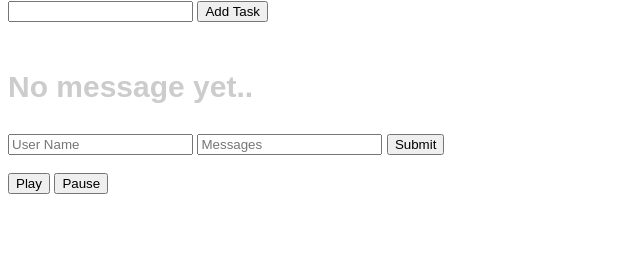
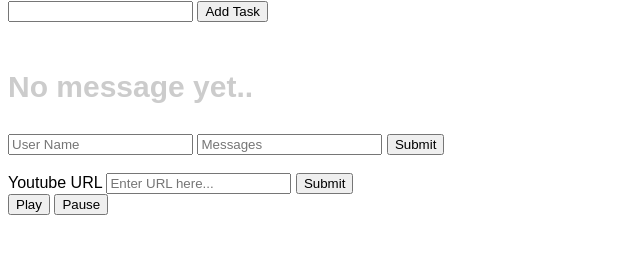
Before and after one commit to asori015/Youtube-Synchronization-Website, a Flask app: page / in a window 1280 px wide. Shown: the part 263-523 px from the top of the page, without its empty margins (0-640 px from the left). Run offline with Flask 2, Linux system fonts and the light colour scheme; data comes from the database, SQL or seed files in the repository; some libraries are stand-ins or nearby versions.

Commit message:
Users can now submit and play new youtube videos

```diff
--- a/app.py
+++ b/app.py
@@ -3,9 +3,10 @@ from flask.globals import request
 from flask_sqlalchemy import SQLAlchemy
 from flask_socketio import SocketIO
 from datetime import datetime
-import json
+import re
 
 app = Flask(__name__)
+app.config['SEND_FILE_MAX_AGE_DEFAULT'] = 0
 
 #sqlite initalization
 app.config['SQLALCHEMY_DATABASE_URI'] = 'sqlite:///test.db'
@@ -17,6 +18,8 @@ app.config['SECRET_KEY'] = 'vajiralongko1232#'
 socketio = SocketIO(app)
 
 currentSeconds = {'seconds': 0.0}
+currentURL = 'M7lc1UVf-VE'
+currentPlayState = False
 
 class Todo(db.Model):
     id = db.Column(db.Integer, primary_key = True)
@@ -77,11 +80,24 @@ def messageReceived(methods=['GET', 'POST']):
 @socketio.on('my event')
 def handle_my_custom_event(json, methods=['GET', 'POST']):
     print('received my event: ' + str(json))
+    print(request.sid)
     socketio.emit('my response', json, callback=messageReceived)
+
+@socketio.on('new url')
+def setYoutubeURL(json):
+    x = re.findall(r'(http://)?(https://)?www\.youtube\.com/watch\?v=([a-zA-Z0-9_]+)(&list=)?([a-zA-z0-9_]+)?(&index=)?([0-9])?', json['url'])
+    print('got new url' + str(json))
+    print(x)
+    if len(x) > 0:
+        currentURL = x[0][2]
+        socketio.emit('new url', {"new url" : x[0][2]})
+    elif len(x) == 0:
+        socketio.emit('new url', {"new url" : ""})
 
 @socketio.on('play')
 def playYoutube():
     print('playing video')
+    currentPlayState = True
     socketio.emit('play', currentSeconds)
 
 @socketio.on('pause')
@@ -89,11 +105,23 @@ def pauseYoutube(json):
     print('pausing video')
     print(json['seconds'])
     currentSeconds['seconds'] = json['seconds']
+    currentPlayState = False
     socketio.emit('pause')
 
 @socketio.on('connect')
 def log_connect():
     print("new user connected")
+    # print(request)
+    # print(request.sid)
+    # print(request.namespace)
+    # print(request.namespace.socket)
+    # print(request.namespace.socket.sessid)
+    # socketio.
+    # socketio.emit('startup', {
+    #     'url' : currentURL,
+    #     'seconds' : str(currentSeconds['seconds']),
+    #     'state' : str(currentPlayState)
+    # }, broadcast=False)
 
 @socketio.on('disconnect')
 def log_disconnect():
--- a/static/javascript/socketio.js
+++ b/static/javascript/socketio.js
@@ -15,6 +15,15 @@ socket.on( 'connect', function() {
         } )
         $( 'input.message' ).val( '' ).focus()
     } )
+
+    var form = $('#youtubeurl').on('submit', function(e){
+        e.preventDefault()
+        let url = $('input.url').val()
+        socket.emit('new url', {
+            url : url
+        })
+        $('input.url').val('').focus() //clear text field
+    })
 } )
 
 socket.on( 'my response', function( msg ) {
@@ -25,8 +34,22 @@ socket.on( 'my response', function( msg ) {
     }
 })
 
-socket.on('play', function(msg){
-    player.seekTo(msg.seconds)
+socket.on('startup', function(json) {
+    player.loadVideoById(json['url'])
+    player.seekTo(json['seconds'])
+    if(json['state'] == 'True'){
+        player.playVideo()
+    }
+})
+
+socket.on('new url', function(json) {
+    if(json['new url'] != ''){
+        player.loadVideoById(json['new url'])
+    }
+})
+
+socket.on('play', function(json){
+    player.seekTo(json['seconds'])
     player.playVideo()
 })
 
@@ -41,3 +64,7 @@ function playFunction(){
 function pauseFunction(){
     socket.emit('pause', {seconds:player.getCurrentTime()})
 }
+
+function onStateChange(event){
+    console.log(event.data)
+}
--- a/templates/base.html
+++ b/templates/base.html
@@ -4,6 +4,9 @@
     <meta charset="UTF-8">
     <meta name="viewport" content="width=device-width, initial-scale=1.0">
     <meta http-equiv="X-UA-Compatible" content="ie=edge">
+    <meta http-equiv='cache-control' content='no-cache'>
+    <meta http-equiv='expires' content='0'>
+    <meta http-equiv='pragma' content='no-cache'>
     <link rel="stylesheet" href="{{ url_for('static', filename='css/style.css') }}">
     <link rel="shortcut icon" href="{{ url_for('static', filename='favicon.ico') }}">
     {% block head %}{% endblock %}
--- a/templates/index.html
+++ b/templates/index.html
@@ -43,14 +43,19 @@
         <div class="message_holder"></div>
 
         <form id="chatform" action="" method="POST">
-          <input type="text" class="username" placeholder="User Name"/>
-          <input type="text" class="message" placeholder="Messages"/>
-          <input type="submit"/>
+          <input type="text" class="username" placeholder="User Name">
+          <input type="text" class="message" placeholder="Messages">
+          <input type="submit">
         </form>
 
         <br>
 
-        <!-- <iframe width="512" height="288" src="https://www.youtube.com/embed/82hnvUYY6QA" frameborder="0" allow="accelerometer; autoplay; clipboard-write; encrypted-media; gyroscope; picture-in-picture" allowfullscreen></iframe> -->
+        <form id="youtubeurl" action="" method="POST">
+          <label>Youtube URL</label>
+          <input type="text" class="url" placeholder="Enter URL here...">
+          <input type="submit">
+        </form>
+
         <div id="player"></div>
         <script>
           var tag = document.createElement('script');
@@ -64,29 +69,9 @@
             player = new YT.Player('player', {
               height: '390',
               width: '640',
-              videoId: 'M7lc1UVf-VE',
-              // events: {
-              //   'onReady': onPlayerReady,
-              //   'onStateChange': onPlayerStateChange
-              // }
+              videoId: 'M7lc1UVf-VE'
             });
           }
-
-          // function onPlayerReady(event) {
-          //   event.target.playVideo();
-          // }
-
-          // var done = false;
-
-          // function onPlayerStateChange(event) {
-          //   if (event.data == YT.PlayerState.PLAYING && !done) {
-          //     setTimeout(stopVideo, 6000);
-          //     done = true;
-          //   }
-          // }
-          // function stopVideo() {
-          //   player.stopVideo();
-          // }
         </script>
 
         <form id="youtube" action="" method="POST">
```
